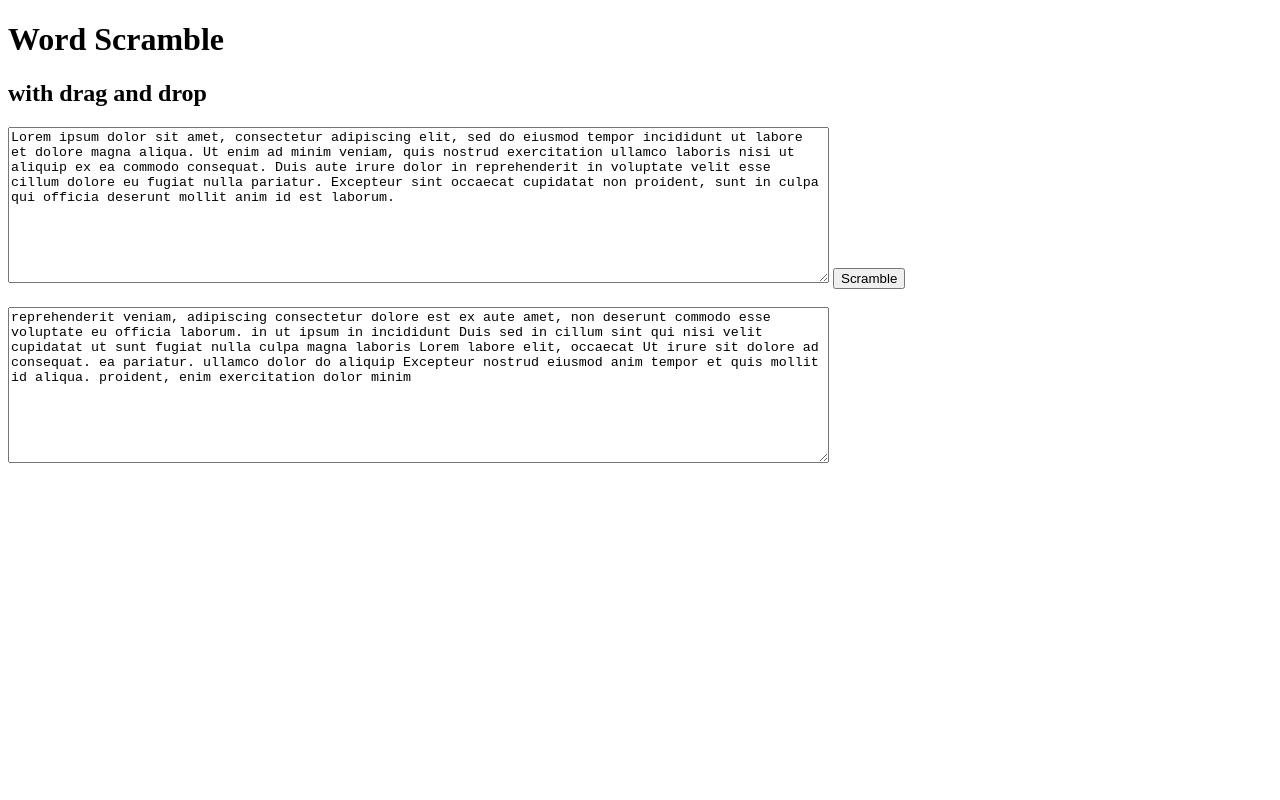
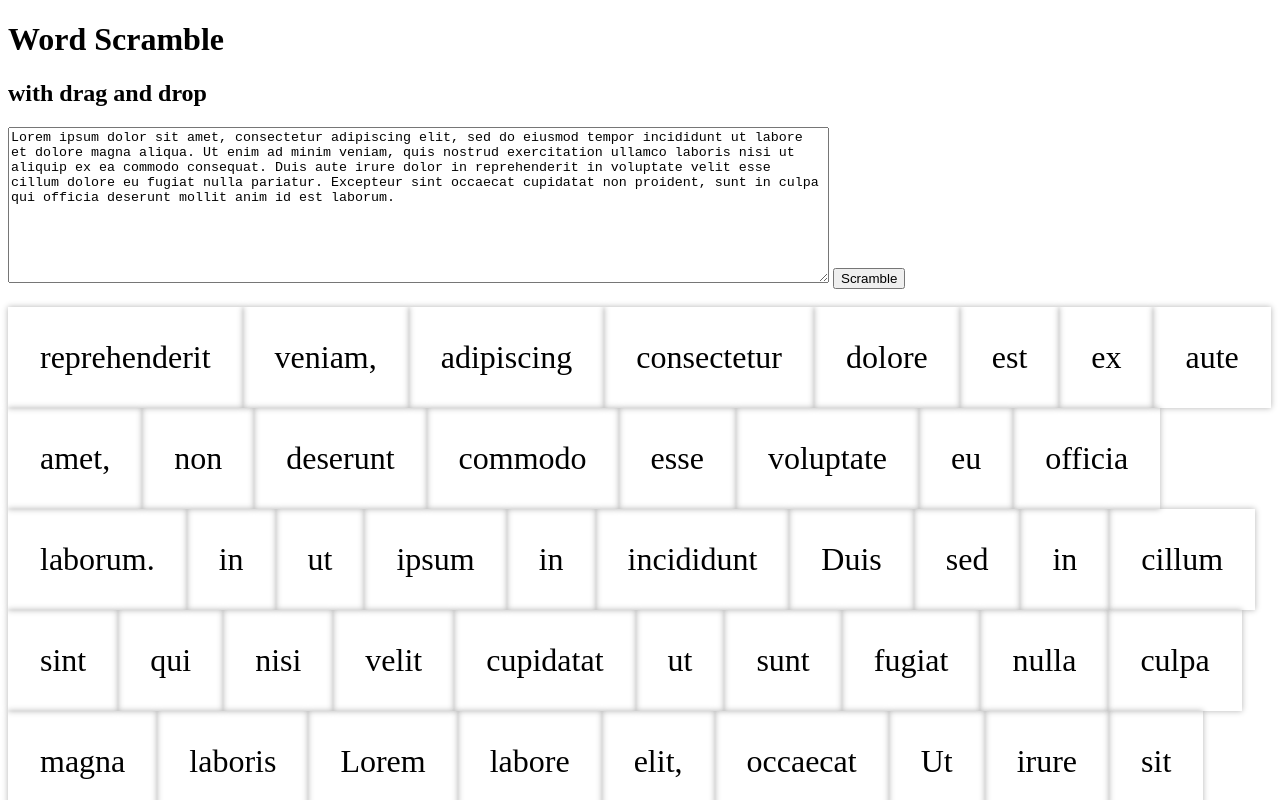
Before and after one commit to mundek/dragdrop-text-tiles, a website: page index.html in a window 1280 px wide. Both pictures are taken after a click on the button "Scramble". Shown: the top 800 px of the page. Drawn offline with nearby package versions, Linux system fonts and the light colour scheme.

Commit message:
added dragula and got basic functionality working

```diff
--- a/index.html
+++ b/index.html
@@ -2,7 +2,18 @@
 <html lang="en">
 <head>
   <meta charset="UTF-8">
-  <title></title>
+  <title>Scrambled Eggs & Bacon</title>
+  <style>
+    .scrambled-container {
+      display: flex;
+      flex-wrap: wrap;
+    }
+    .scrambled-word {
+      font-size: 2em;
+      box-shadow: 0 0 6px 0 rgba(0,0,0,0.3);
+      padding: 1em;
+    }
+  </style>
 </head>
 <body>
   <h1>Word Scramble</h1>
@@ -10,7 +21,7 @@
 
   <div id="app">
     <textarea
-      v-bind:value="input"
+      v-model:value="input"
       class="text-input"
       rows="10"
       cols="100">
@@ -18,15 +29,21 @@
     <button v-on:click="scramble" class="scramble-btn">Scramble</button>
     <br>
     <br>
-    <textarea
-      v-bind:value="scrambled"
-      class="scrambled-output"
-      rows="10"
-      cols="100">
-    </textarea>
+    <div
+      class="scrambled-container"
+      v-dragula="colOne"
+      bag="first-bag">
+      <div
+        class="scrambled-word"
+        v-for="text in colOne"
+        :key="text">
+        {{text}}
+      </div>
+    </div>
   </div>
 
   <script src="https://unpkg.com/vue"></script>
+  <script src="node_modules/vue-dragula/dist/vue-dragula.min.js"></script>
   <script src="script.js"></script>
 </body>
 </html>
--- a/script.js
+++ b/script.js
@@ -3,6 +3,7 @@ const app = new Vue({
   data: {
     input: 'Lorem ipsum dolor sit amet, consectetur adipiscing elit, sed do eiusmod tempor incididunt ut labore et dolore magna aliqua. Ut enim ad minim veniam, quis nostrud exercitation ullamco laboris nisi ut aliquip ex ea commodo consequat. Duis aute irure dolor in reprehenderit in voluptate velit esse cillum dolore eu fugiat nulla pariatur. Excepteur sint occaecat cupidatat non proident, sunt in culpa qui officia deserunt mollit anim id est laborum.',
     scrambled: '',
+    colOne: [],
   },
   methods: {
     /**
@@ -14,10 +15,10 @@ const app = new Vue({
       const scrambled = []
 
       for (let i=arrCopy.length-1; i>=0; i-=1) {
-        scrambled.push(arrCopy.splice(Math.floor(Math.random()*arrCopy.length), 1))
+        scrambled.push(arrCopy.splice(Math.floor(Math.random()*arrCopy.length), 1)[0])
       }
 
-      this.scrambled = scrambled.join(' ')
+      this.colOne = scrambled
     }
   }
 })
```
Also changed, not shown: package.json (added, +19 -0 lines).
